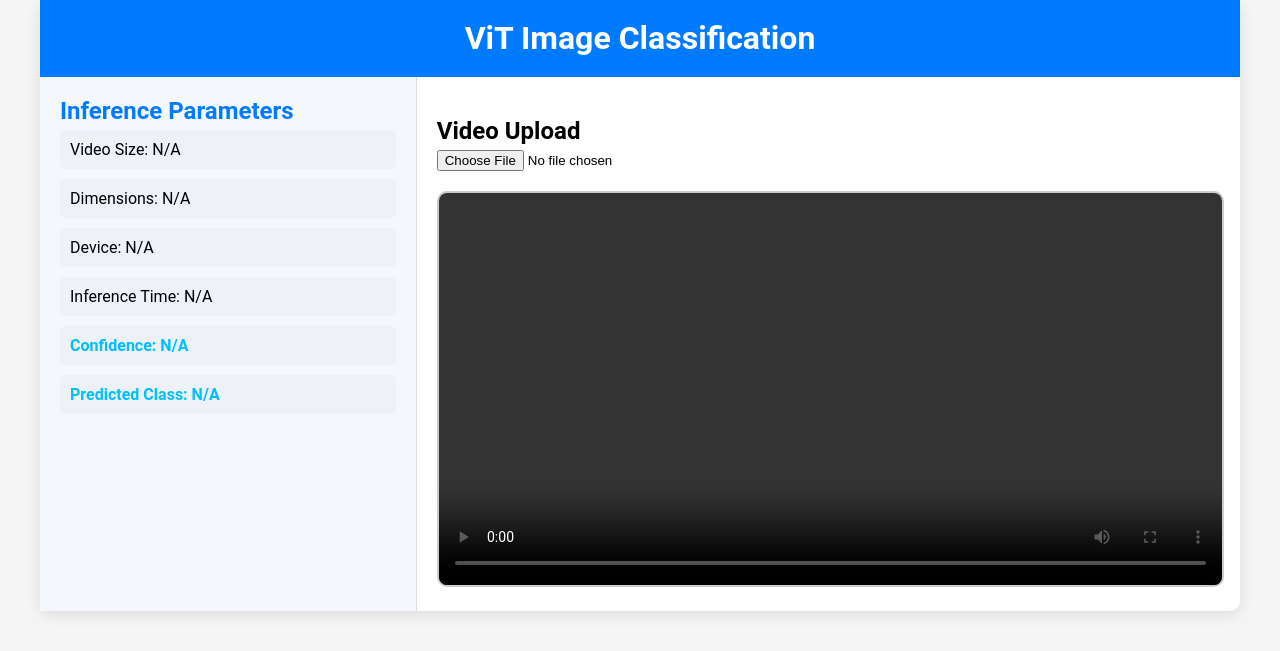
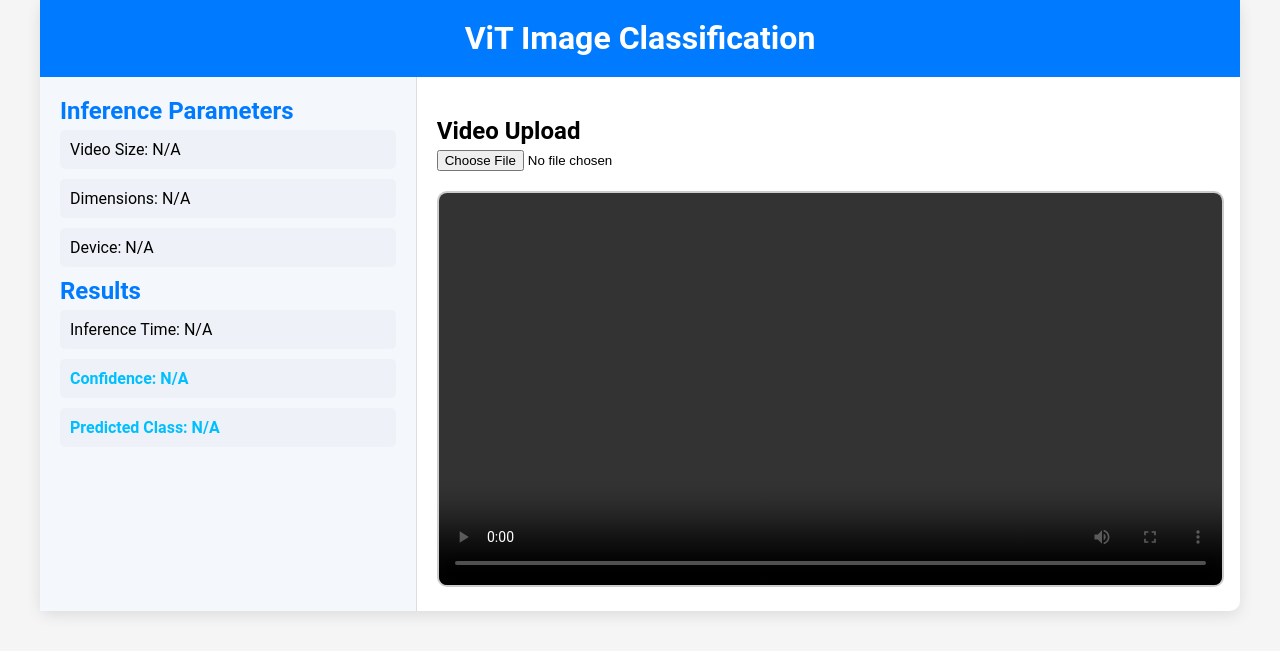
Before and after one commit to krishnapriya-nynaru/ViT-Image-Classification-WebApp, a Flask app: page / in a window 1280 px wide. Shown: the part 51-702 px from the top of the page. Run offline with Flask 3, Linux system fonts and the light colour scheme.

Commit message:
ViT-Image-Classification-WebApp

```diff
--- a/ViT-Image-Classification/templates/index.html
+++ b/ViT-Image-Classification/templates/index.html
@@ -16,6 +16,7 @@
                 <div id="videoSize">Video Size: N/A</div>
                 <div id="videoDimensions">Dimensions: N/A</div>
                 <div id="deviceInfo">Device: N/A</div>
+                <h2>Results</h2>
                 <div id="inferenceTime">Inference Time: N/A</div>
                 <div id="confidence" class="highlight">Confidence: N/A</div>
                 <div id="class" class="highlight">Predicted Class: N/A</div>
```
